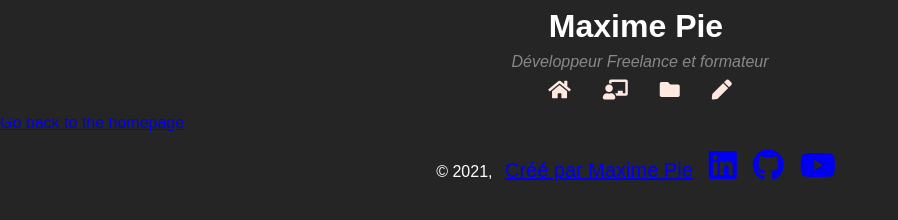
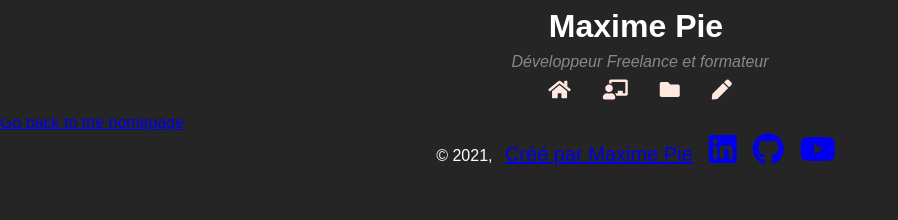
Before and after one commit to MaximePie/maximepieGatsby, a Gatsby site: page /page-2 in a window 1280 px wide. Shown: the whole page, without its empty margins (0-898 px from the left). Built offline with nearby package versions, Linux system fonts and the light colour scheme; Gatsby itself is replaced by a stand-in of ours.

Commit message:
style: Remove un-necessary margin on Footer component

```diff
--- a/src/styles/Layout.scss
+++ b/src/styles/Layout.scss
@@ -18,7 +18,6 @@ body {
 }
 
 .Footer {
-  margin: 1em 0;
 
   &__link {
     margin: 0 8px;
```
